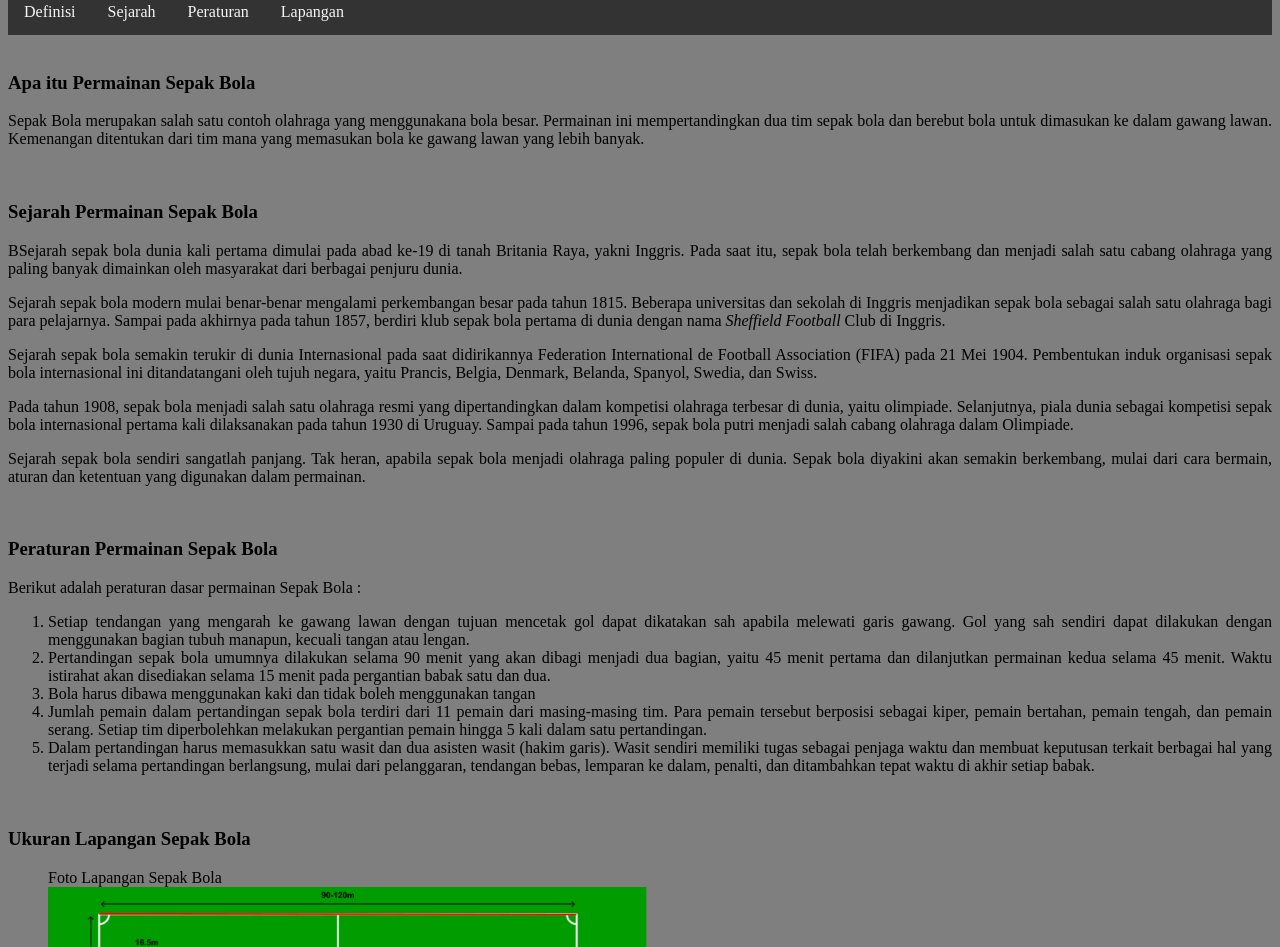
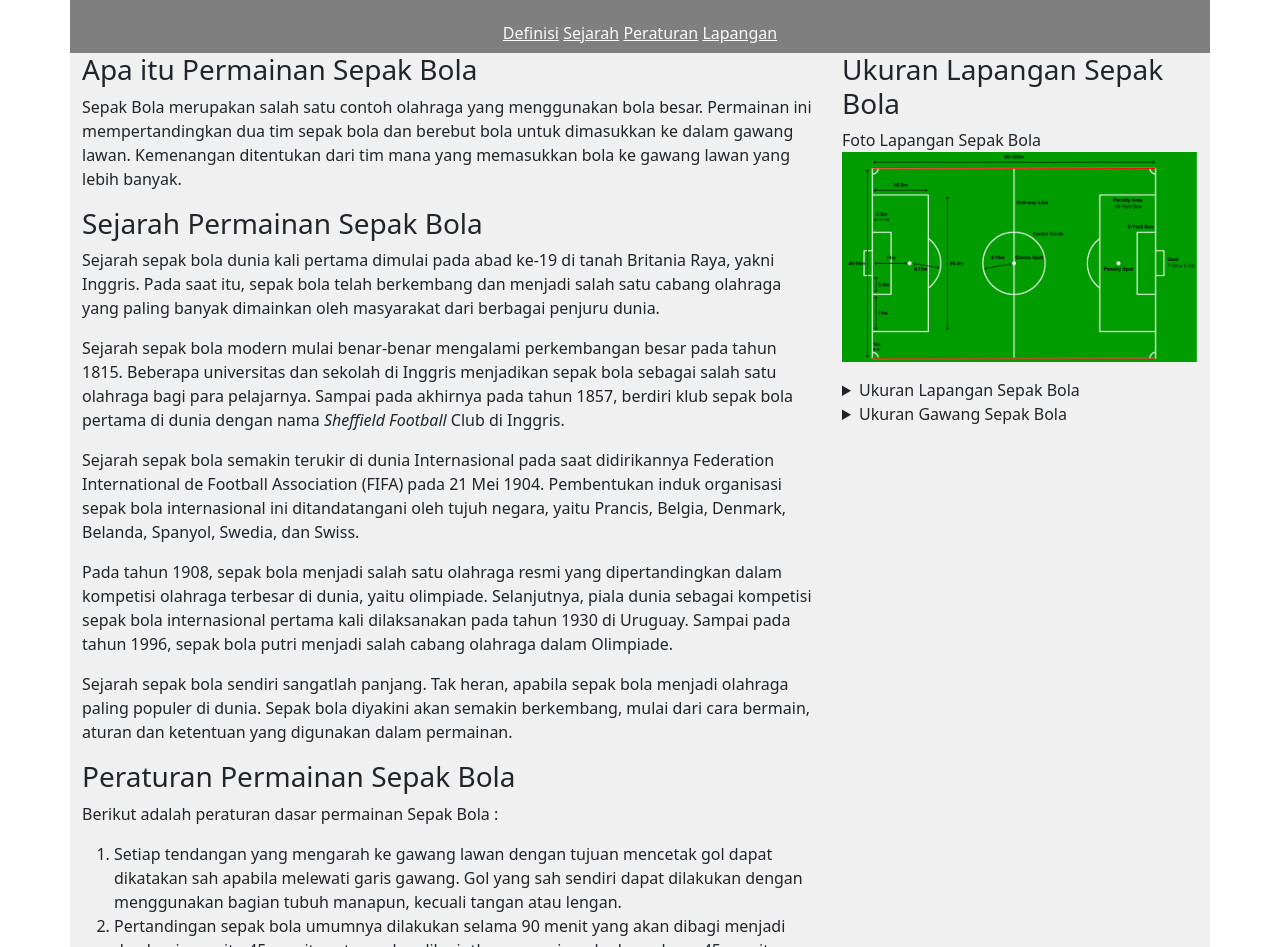
Before and after one commit to Roymundus/tugas1desweb, a website: page index.html in a window 1280 px wide. Shown: the part 91-1038 px from the top of the page. Drawn offline with nearby package versions, Linux system fonts and the light colour scheme.

Commit message:
framework bootstrap

```diff
--- a/index.html
+++ b/index.html
@@ -5,95 +5,91 @@
     <meta charset="UTF-8">
     <meta http-equiv="X-UA-Compatible" content="IE=edge">
     <meta name="viewport" content="width=device-width, initial-scale=1.0">
-    <link rel="stylesheet" href="style.css">
+    <link href="https://cdn.jsdelivr.net/npm/bootstrap@5.1.3/dist/css/bootstrap.min.css" rel="stylesheet"
+        integrity="sha384-1BmE4kWBq78iYhFldvKuhfTAU6auU8tT94WrHftjDbrCEXSU1oBoqyl2QvZ6jIW3" crossorigin="anonymous">
+    <script src="https://cdn.jsdelivr.net/npm/bootstrap@5.1.3/dist/js/bootstrap.bundle.min.js"
+        integrity="sha384-ka7Sk0Gln4gmtz2MlQnikT1wXgYsOg+OMhuP+IlRH9sENBO0LRn5q+8nbTov4+1p" crossorigin="anonymous">
+    </script>
     <title>Artikel Olahraga Sepak Bola</title>
-
 </head>
 
 <body>
-    <Header>
-        <h1>Olahraga Sepak Bola</h1>
+    <header>
+        <div class="container" style="background-color: rgba(0, 0, 0, 0.5);">
+            <h1 class="text-white py-4 text-center">Olahraga Sepak Bola</h1>
+            <div class="row">
+                <div class="col-12">
+                    <div class="navigasi text-center py-2">
+                        <a class="text-light" href="#apa-itu-sepak-bola">Definisi</a>
+                        <a class="text-light" href="#sejarah-sepak-bola">Sejarah</a>
+                        <a class="text-light" href="#peraturan-sepak-bola">Peraturan</a>
+                        <a class="text-light" href="#ukuran-lapangan-sepak-bola">Lapangan</a>
+                    </div>
+                </div>
+            </div>
+        </div>
+    </header>
 
-
-        <div class="navigasi">
-            <a href="#apa-itu-sepak-bola">Definisi</a>
-            <a href="#sejarah-sepak-bola">Sejarah</a>
-            <a href="#peraturan-sepak-bola">Peraturan</a>
-            <a href="#ukuran-lapangan-sepak-bola">Lapangan</a>
-        </div>
-
-        <br>
-    </Header>
-
-    <div>
-        <main>
+    <div class="container" style="background-color: #f0f0f0;">
+        <main class="row">
+            <div class="col-md-8">
                 <article>
                     <h3 id="apa-itu-sepak-bola">Apa itu Permainan Sepak Bola</h3>
-                <p>Sepak Bola merupakan salah satu contoh olahraga yang menggunakana bola besar. Permainan ini
-                    mempertandingkan dua tim sepak bola dan berebut bola untuk dimasukan ke dalam gawang lawan.
-                    Kemenangan ditentukan dari tim mana yang memasukan bola ke gawang lawan yang lebih banyak.</p>
+                    <p>Sepak Bola merupakan salah satu contoh olahraga yang menggunakan bola besar. Permainan ini
+                        mempertandingkan dua tim sepak bola dan berebut bola untuk dimasukkan ke dalam gawang lawan.
+                        Kemenangan ditentukan dari tim mana yang memasukkan bola ke gawang lawan yang lebih banyak.</p>
                 </article>
-            <br>
+
                 <article>
                     <h3 id="sejarah-sepak-bola">Sejarah Permainan Sepak Bola</h3>
-                <p>BSejarah sepak bola dunia kali pertama dimulai pada abad ke-19 di tanah Britania Raya, yakni Inggris.
-                    Pada saat itu, sepak bola telah berkembang dan menjadi salah satu cabang olahraga yang paling banyak
-                    dimainkan oleh masyarakat dari berbagai penjuru dunia.</p>
-                <p>Sejarah sepak bola modern mulai benar-benar mengalami perkembangan besar pada tahun 1815. Beberapa
-                    universitas dan sekolah di Inggris menjadikan sepak bola sebagai salah satu olahraga bagi para
-                    pelajarnya. Sampai pada akhirnya pada tahun 1857, berdiri klub sepak bola pertama di dunia dengan
-                    nama
-                    <i>Sheffield Football</i> Club di Inggris.</p>
+                    <p>Sejarah sepak bola dunia kali pertama dimulai pada abad ke-19 di tanah Britania Raya, yakni
+                        Inggris. Pada saat itu, sepak bola telah berkembang dan menjadi salah satu cabang olahraga yang
+                        paling banyak dimainkan oleh masyarakat dari berbagai penjuru dunia.</p>
+                    <p>Sejarah sepak bola modern mulai benar-benar mengalami perkembangan besar pada tahun 1815.
+                        Beberapa universitas dan sekolah di Inggris menjadikan sepak bola sebagai salah satu olahraga
+                        bagi para pelajarnya. Sampai pada akhirnya pada tahun 1857, berdiri klub sepak bola pertama di
+                        dunia dengan nama <i>Sheffield Football</i> Club di Inggris.</p>
                     <p>Sejarah sepak bola semakin terukir di dunia Internasional pada saat didirikannya Federation
-                    International
-                    de Football Association (FIFA) pada 21 Mei 1904. Pembentukan induk organisasi sepak bola
-                    internasional
-                    ini ditandatangani oleh tujuh negara, yaitu Prancis, Belgia, Denmark, Belanda, Spanyol, Swedia, dan
-                    Swiss.</p>
-                <p>Pada tahun 1908, sepak bola menjadi salah satu olahraga resmi yang dipertandingkan dalam kompetisi
-                    olahraga terbesar di dunia, yaitu olimpiade. Selanjutnya, piala dunia sebagai kompetisi sepak bola
-                    internasional pertama kali dilaksanakan pada tahun 1930 di Uruguay. Sampai pada tahun 1996, sepak
-                    bola
-                    putri menjadi salah cabang olahraga dalam Olimpiade.</p>
-                <p>Sejarah sepak bola sendiri sangatlah panjang. Tak heran, apabila sepak bola menjadi olahraga paling
-                    populer di dunia. Sepak bola diyakini akan semakin berkembang, mulai dari cara bermain, aturan dan
-                    ketentuan yang digunakan dalam permainan.</p>
+                        International de Football Association (FIFA) pada 21 Mei 1904. Pembentukan induk organisasi
+                        sepak bola internasional ini ditandatangani oleh tujuh negara, yaitu Prancis, Belgia, Denmark,
+                        Belanda, Spanyol, Swedia, dan Swiss.</p>
+                    <p>Pada tahun 1908, sepak bola menjadi salah satu olahraga resmi yang dipertandingkan dalam
+                        kompetisi olahraga terbesar di dunia, yaitu olimpiade. Selanjutnya, piala dunia sebagai
+                        kompetisi sepak bola internasional pertama kali dilaksanakan pada tahun 1930 di Uruguay. Sampai
+                        pada tahun 1996, sepak bola putri menjadi salah cabang olahraga dalam Olimpiade.</p>
+                    <p>Sejarah sepak bola sendiri sangatlah panjang. Tak heran, apabila sepak bola menjadi olahraga
+                        paling populer di dunia. Sepak bola diyakini akan semakin berkembang, mulai dari cara bermain,
+                        aturan dan ketentuan yang digunakan dalam permainan.</p>
                 </article>
-            <br>
+
                 <article>
                     <h3 id="peraturan-sepak-bola">Peraturan Permainan Sepak Bola</h3>
                     <p>Berikut adalah peraturan dasar permainan Sepak Bola : </p>
                     <ol>
-                    <li>Setiap tendangan yang mengarah ke gawang lawan dengan tujuan mencetak gol dapat dikatakan sah
-                        apabila melewati garis gawang. Gol yang sah sendiri dapat dilakukan dengan menggunakan bagian
-                        tubuh
-                        manapun, kecuali tangan atau lengan.</li>
-                    <li>Pertandingan sepak bola umumnya dilakukan selama 90 menit yang akan dibagi menjadi dua bagian,
-                        yaitu
-                        45 menit pertama dan dilanjutkan permainan kedua selama 45 menit. Waktu istirahat akan
-                        disediakan
-                        selama 15 menit pada pergantian babak satu dan dua.</li>
-                    <li>Bola harus dibawa menggunakan kaki dan tidak boleh menggunakan tangan</li>
-                    <li>Jumlah pemain dalam pertandingan sepak bola terdiri dari 11 pemain dari masing-masing tim. Para
-                        pemain tersebut berposisi sebagai kiper, pemain bertahan, pemain tengah, dan pemain serang.
-                        Setiap
-                        tim diperbolehkan melakukan pergantian pemain hingga 5 kali dalam satu pertandingan.</li>
+                        <li>Setiap tendangan yang mengarah ke gawang lawan dengan tujuan mencetak gol dapat dikatakan
+                            sah apabila melewati garis gawang. Gol yang sah sendiri dapat dilakukan dengan menggunakan
+                            bagian tubuh manapun, kecuali tangan atau lengan.</li>
+                        <li>Pertandingan sepak bola umumnya dilakukan selama 90 menit yang akan dibagi menjadi dua
+                            bagian, yaitu 45 menit pertama dan dilanjutkan permainan kedua selama 45 menit. Waktu
+                            istirahat akan disediakan selama 15 menit pada pergantian babak satu dan dua.</li>
+                        <li>Bola harus dibawa menggunakan kaki dan tidak boleh menggunakan tangan.</li>
+                        <li>Jumlah pemain dalam pertandingan sepak bola terdiri dari 11 pemain dari masing-masing tim.
+                            Para pemain tersebut berposisi sebagai kiper, pemain bertahan, pemain tengah, dan pemain
+                            serang. Setiap tim diperbolehkan melakukan pergantian pemain hingga 5 kali dalam satu
+                            pertandingan.</li>
                         <li>Dalam pertandingan harus memasukkan satu wasit dan dua asisten wasit (hakim garis). Wasit
-                        sendiri
-                        memiliki tugas sebagai penjaga waktu dan membuat keputusan terkait berbagai hal yang terjadi
-                        selama
-                        pertandingan berlangsung, mulai dari pelanggaran, tendangan bebas, lemparan ke dalam, penalti,
-                        dan
-                        ditambahkan tepat waktu di akhir setiap babak.</li>
+                            sendiri memiliki tugas sebagai penjaga waktu dan membuat keputusan terkait berbagai hal yang
+                            terjadi selama pertandingan berlangsung, mulai dari pelanggaran, tendangan bebas, lemparan
+                            ke dalam, penalti, dan ditambahkan tepat waktu di akhir setiap babak.</li>
                     </ol>
                 </article>
-            <br>
+            </div>
+            <div class="col-md-4">
                 <article>
                     <h3 id="ukuran-lapangan-sepak-bola">Ukuran Lapangan Sepak Bola</h3>
                     <figure>
                         <figcaption>Foto Lapangan Sepak Bola</figcaption>
-                    <img src="lap.png" alt="Foto Lapangan Bola Basket" width="600px" height="400px">
-
+                        <img src="lap.png" alt="Foto Lapangan Bola Basket" class="img-fluid">
                     </figure>
                     <details>
                         <summary>Ukuran Lapangan Sepak Bola</summary>
@@ -103,10 +99,8 @@
                             <li>Diameter lingkaran tengah 18.3 meter</li>
                             <li>Jarak titik Penalti ke gawang 11 meter</li>
                             <li>Panjang Kotak Penalti 40.3 meter</li>
+                        </ul>
                     </details>
-
-                </ul>
-
                     <details>
                         <summary>Ukuran Gawang Sepak Bola</summary>
                         <ul>
@@ -116,11 +110,11 @@
                         </ul>
                     </details>
                 </article>
+            </div>
         </main>
     </div>
-
-    <footer>
-        <p>Sumber dari : <a href="https://instagram.com/roymunduss_" target="_blank">sepakbola.com</a></p>
+    <footer class="bg-light text-center py-4">
+        <p>Sumber dari: <a href="https://instagram.com/roymunduss_" target="_blank">sepakbola.com</a></p>
     </footer>
 </body>
 
--- /dev/null
+++ b/package.json
@@ -0,0 +1,5 @@
+{
+  "dependencies": {
+    "bootstrap": "^5.3.2"
+  }
+}
```
Also changed, not shown: 1 other file. Lines whose indentation alone changed are shown as unchanged.
